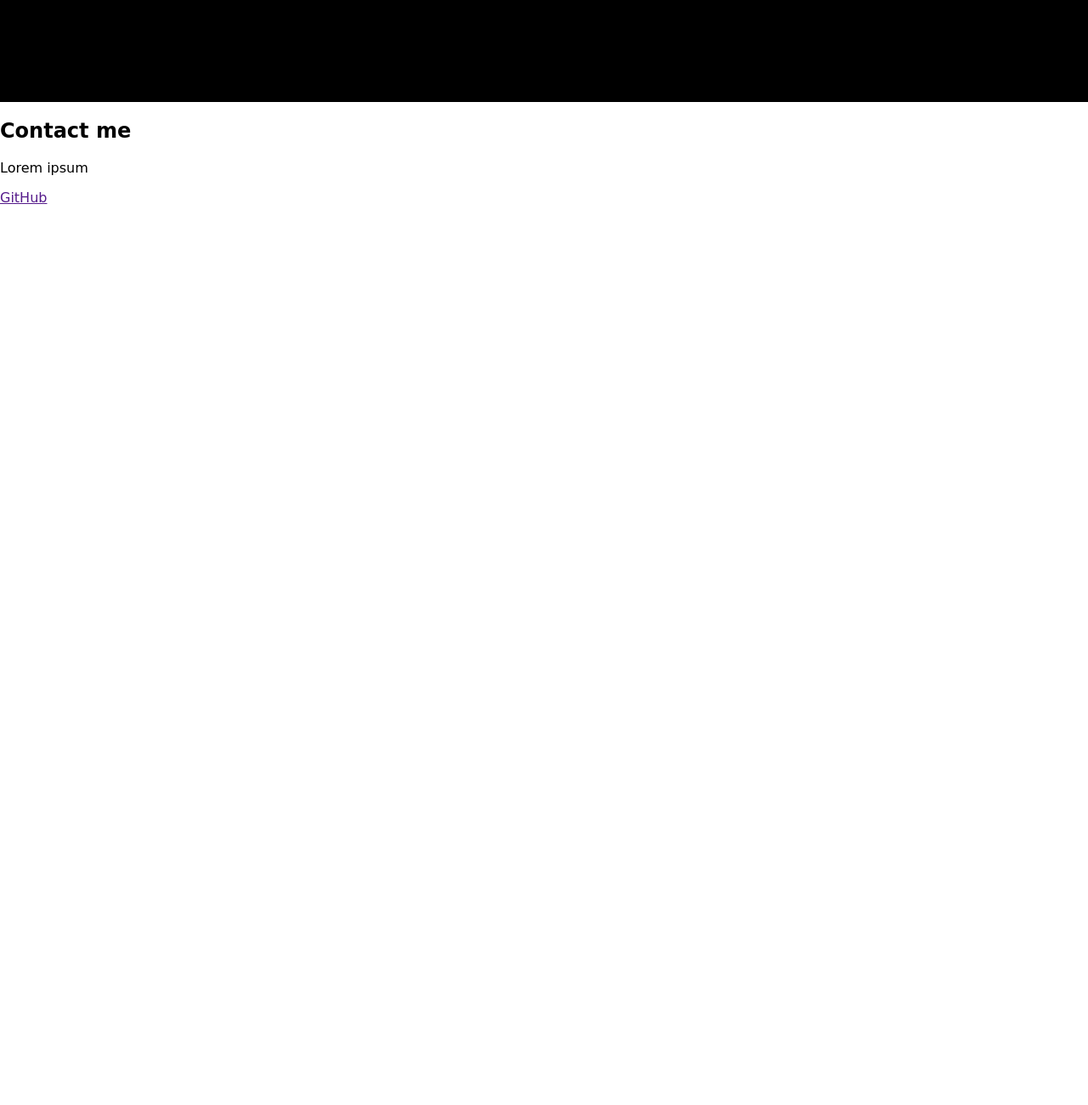
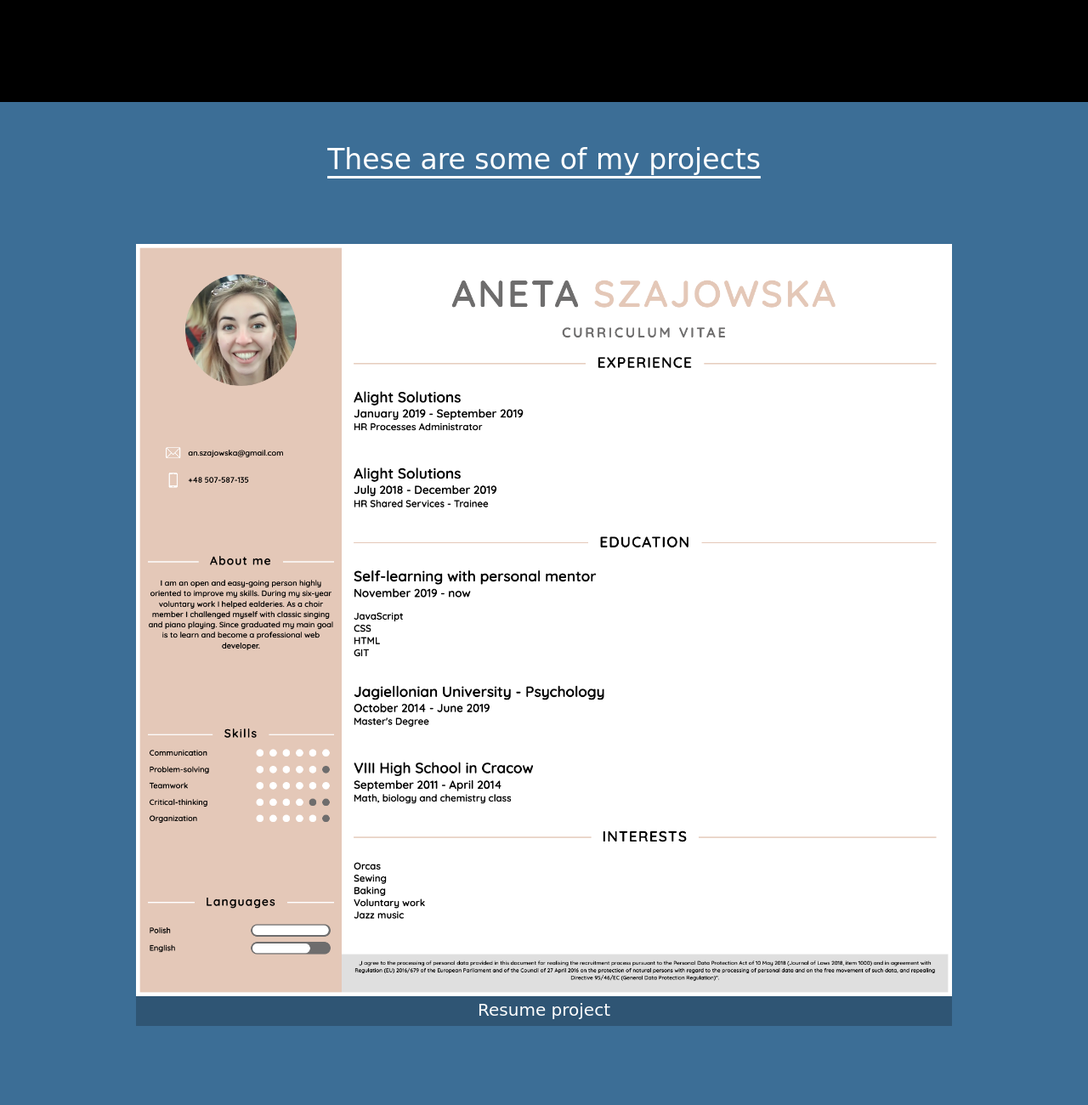
Before and after one commit to anetSzajo/exemplary-personal-portfolio, a plain HTML site: page index.html in a window 1280 px wide. Shown: the part 680-1980 px from the top of the page at 85% size. Before the commit the page ends 922 px from the top, so only its background shows below. Drawn offline with Linux system fonts and the light colour scheme; a web font is replaced by a local one.

Commit message:
add resume project

```diff
--- a/index.html
+++ b/index.html
@@ -20,10 +20,15 @@
                     <h2>a web developer</h2>
                 </section>
             <section id="projects">
+                <h1>These are some of my projects</h1>
+                <div class="projects-tiles">
+                    <a class="project-tile" href="CV_Project/index.html" target="_blank">
+                        <img class="project-image" src="./images/Resume_Aneta Szajowska.png">
+                        <p>Resume project</p>
+                    </a>
                     <div class="project-tile"></div>
                     <a href=""></a>
-                    <div class="project-tile"></div>
-                    <a href=""></a>
+                </div>
             </section>
             <section id="profile">
                 <h1>Contact me</h1>
--- a/main.css
+++ b/main.css
@@ -32,11 +32,6 @@ body{
     font-size: larger;
 }
 
-/* main{
-    padding-top: 62px;
-
-} */
-
 #welcome-section{
     background: black;
     color: white;
@@ -61,3 +56,42 @@ body{
     font-weight: 400;
     font-style: italic;
 }
+
+#projects{
+    background: rgb(60, 110, 150);
+    color: white;
+    height: 100%;
+}
+
+#projects h1{
+    margin: 0;
+    padding: 3rem;
+    text-align: center;
+    font-size: 33px;
+    text-decoration: underline;
+    text-underline-position: under;
+    font-weight: 400;
+}
+
+.projects-tiles{
+    display: flex;
+    flex-direction: column;
+    align-items: center;
+}
+
+.project-tile{
+    width: 75%;
+    margin: 2rem;
+    background: rgb(47, 85, 116);
+    color: white;
+    text-decoration: none;
+}
+.project-tile p{
+    text-align: center;
+    font-size: 20px;
+    margin: 0 0 7px 0;
+}
+
+.project-image{
+    width: 100%;
+}
```
Also changed, not shown: images/Resume_Aneta Szajowska.png (added). Lines whose indentation alone changed are shown as unchanged.
